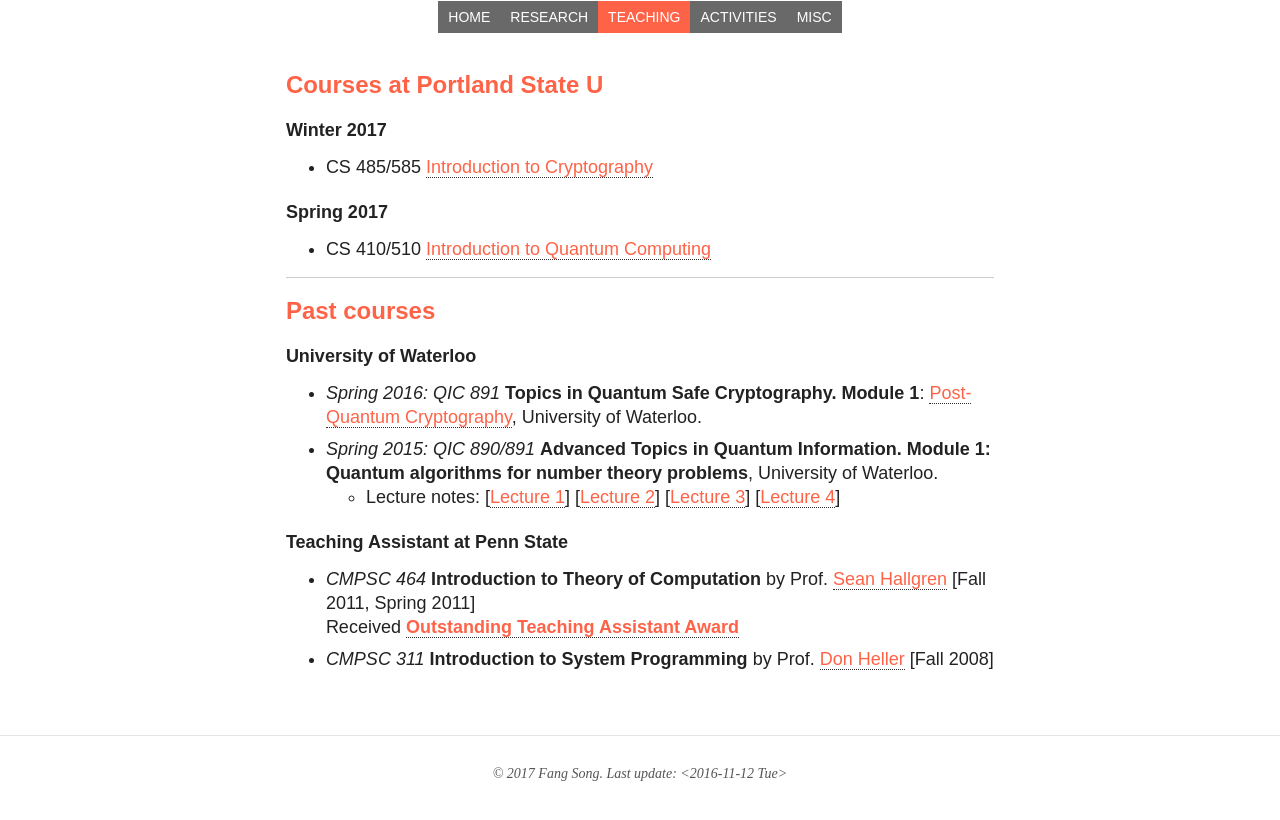
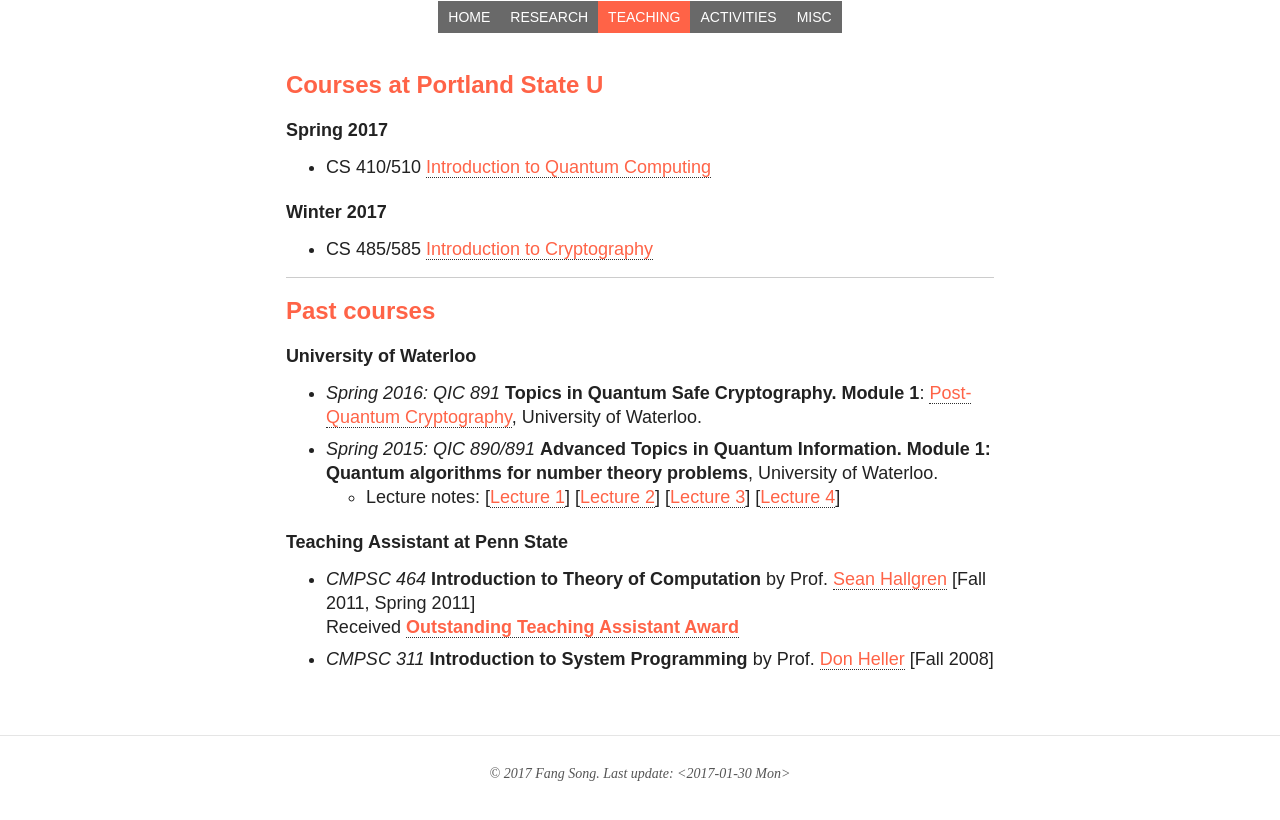
Before and after one commit to fangsonghub/fangsonghub.github.io, a Jekyll site: the page built from teaching/index.md, in a window 1280 px wide. Shown: the top 820 px of the page. Built offline with Jekyll 4.4.1, drawn with Linux system fonts in a browser that asks for light colours; nearby versions of some CDN libraries; part of the change alters nothing that is shown.

Commit message:
teach index

```diff
--- a/teaching/index.md
+++ b/teaching/index.md
@@ -2,16 +2,16 @@
 layout: page
 title: Teaching
 excerpt:
-modified: <2016-11-12 Tue>
+modified: <2017-01-30 Mon>
 ---
 
 ## Courses at Portland State U
 
+####  Spring 2017
+* CS 410/510 [Introduction to Quantum Computing]({{ base }}/teaching/s17_4510_qc/)
+
 #### Winter 2017
 * CS 485/585 [Introduction to Cryptography]({{ base }}/teaching/w17_4585_icrypto/)
-
-####  Spring 2017
-* CS 410/510 [Introduction to Quantum Computing]({{ base }}/teaching/s17_4510_qc/)
 
 - - -
 
```
